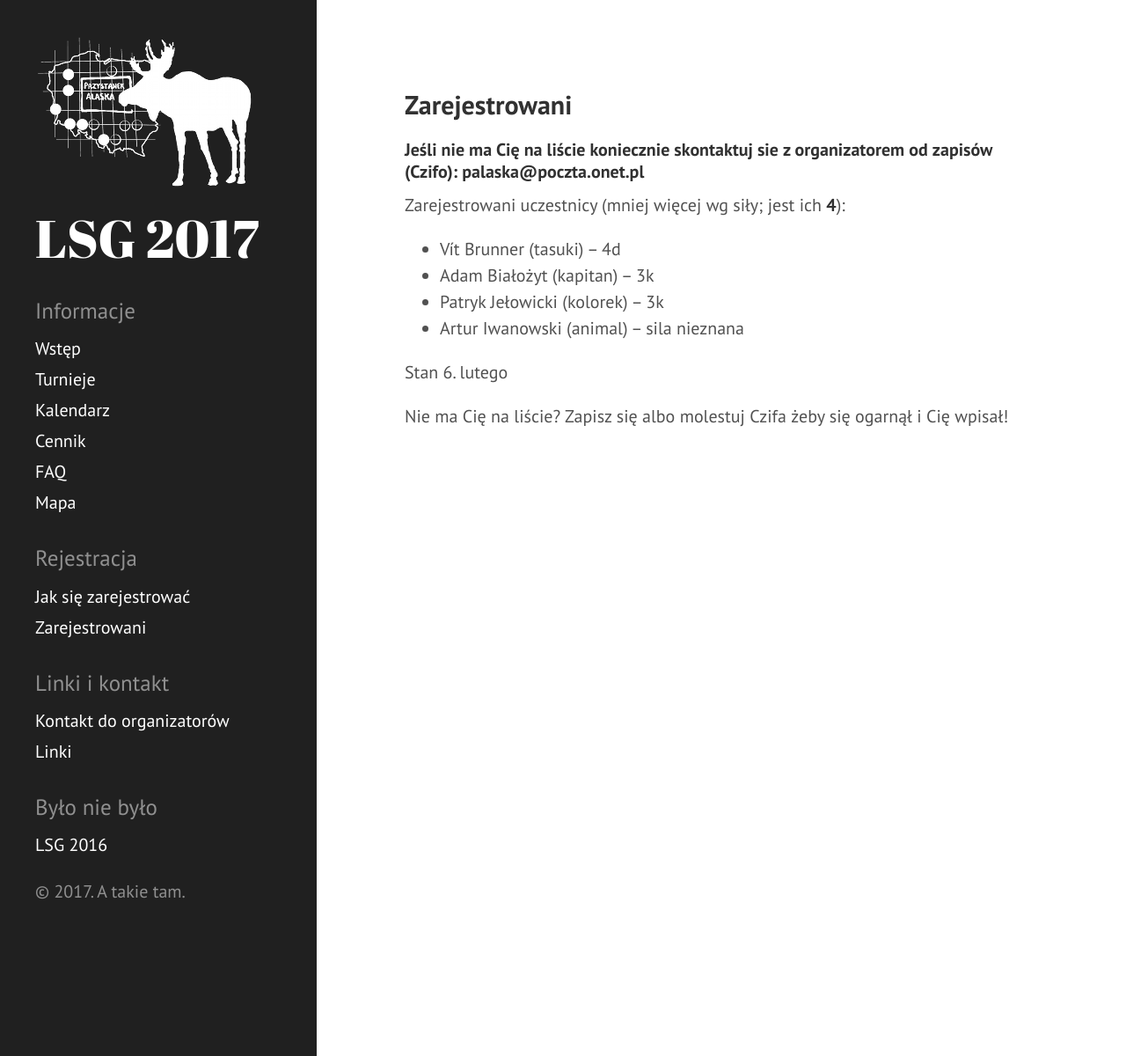
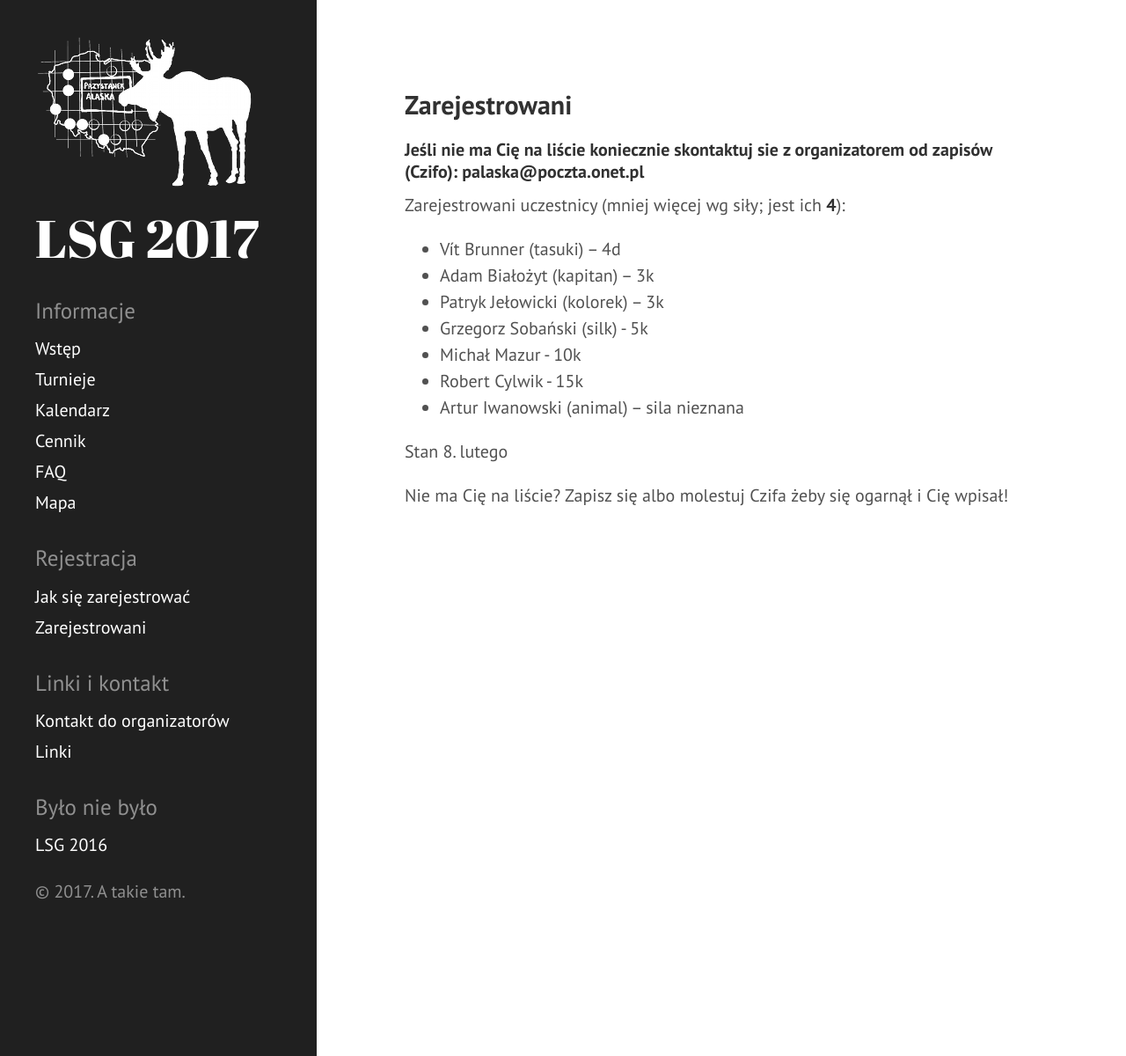
Before and after one commit to tasuki/lsg, a Jekyll site: the page built from zarejestrowani.md, in a window 1280 px wide. Shown: the whole page at 88% size. Built offline with Jekyll 4.4.1, drawn with Linux system fonts in a browser that asks for light colours.

Commit message:
Update zarejestrowani.md

```diff
--- a/zarejestrowani.md
+++ b/zarejestrowani.md
@@ -12,8 +12,11 @@ Zarejestrowani uczestnicy (mniej więcej wg siły; jest ich **4**):
 - Vít Brunner (tasuki) -- 4d
 - Adam Białożyt (kapitan) -- 3k
 - Patryk Jełowicki (kolorek) -- 3k
+- Grzegorz Sobański (silk) - 5k
+- Michał Mazur - 10k
+- Robert Cylwik - 15k
 - Artur Iwanowski (animal) -- sila nieznana
 
-Stan 6. lutego
+Stan 8. lutego
 
 Nie ma Cię na liście?  Zapisz się albo molestuj Czifa żeby się ogarnął i Cię wpisał!
```
